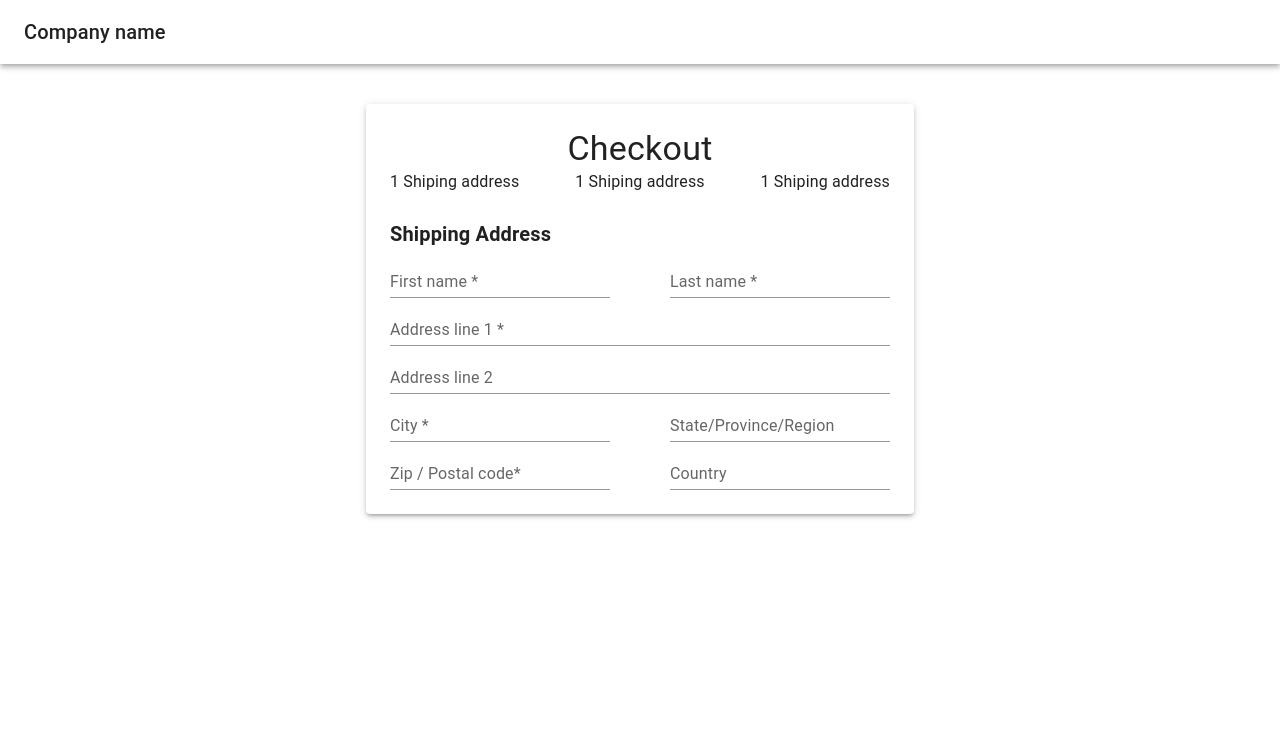
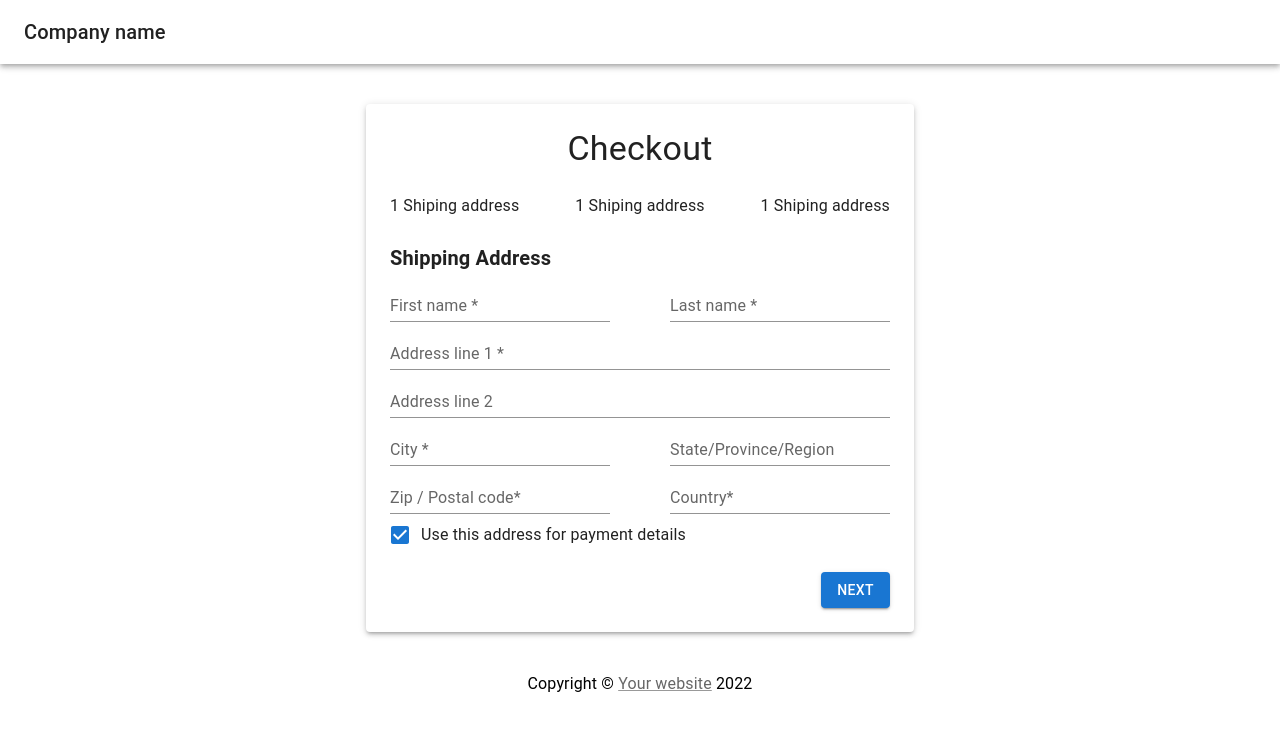
Before and after one commit to k4-100/mui-tutorial, a React (Create React App) app: page / in a window 1280 px wide. Shown: the top 730 px of the page. Built offline with nearby package versions, Linux system fonts and the light colour scheme.

Commit message:
added footer

```diff
--- a/src/App.js
+++ b/src/App.js
@@ -4,9 +4,13 @@ import {
   Toolbar,
   Typography,
   Box,
-  FormControl,
+  FormControlLabel,
+  Checkbox,
+  FormGroup,
   TextField,
   Grid,
+  Button,
+  Link,
 } from "@mui/material";
 import * as React from "react";
 
@@ -41,6 +45,7 @@ const App = () => {
         <Box
           sx={{
             display: "flex",
+            mt: 3,
           }}
         >
           <Typography>1 Shiping address</Typography>
@@ -62,12 +67,12 @@ const App = () => {
         >
           Shipping Address
         </Typography>
-        <FormControl>
+        <FormGroup>
           <Grid
             container
             sx={{
               "& > *": {
-                my: 1,
+                my: 2,
               },
             }}
           >
@@ -144,13 +149,37 @@ const App = () => {
               />
               <TextField
                 id="standard-basic"
-                label="Country"
+                label="Country*"
                 variant="standard"
               />
             </Grid>
           </Grid>
-        </FormControl>
+          <FormGroup>
+            <FormControlLabel
+              control={<Checkbox defaultChecked />}
+              label="Use this address for payment details"
+            />
+          </FormGroup>
+          <Button
+            variant="contained"
+            sx={{
+              mt: 2,
+              ml: "auto",
+            }}
+          >
+            Next
+          </Button>
+        </FormGroup>
       </Paper>
+
+      <Typography
+        align="center"
+        sx={{
+          mt: 5,
+        }}
+      >
+        Copyright © <Link color="text.secondary"> Your website</Link> 2022
+      </Typography>
     </>
   );
 };
```
